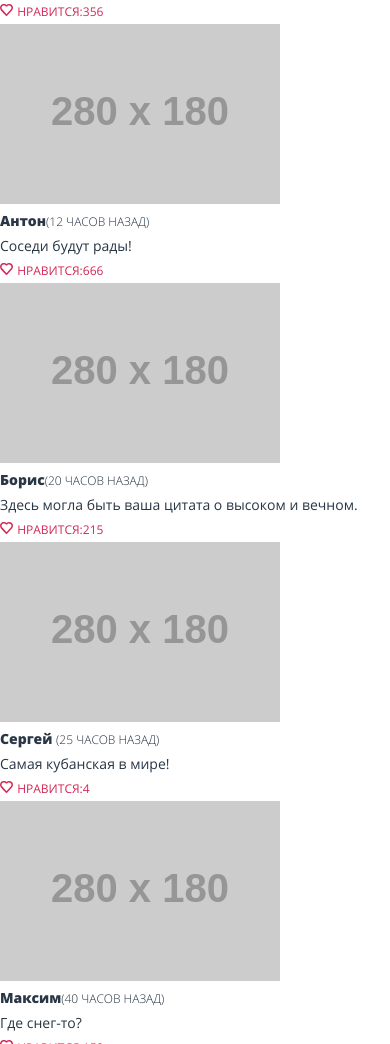
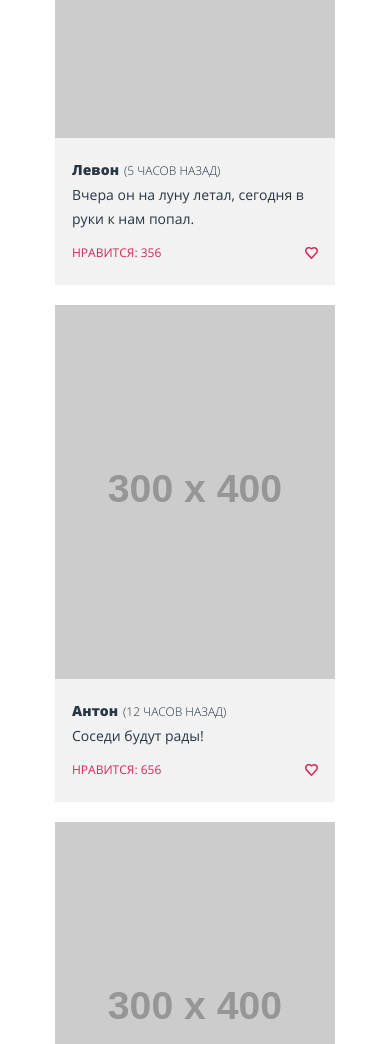
Before and after one commit to DmitryGytnikov/1477249-pink-20, a website: page source/photo.html in a window 390 px wide. Shown: the part 956-2000 px from the top of the page. Drawn offline with nearby package versions, Linux system fonts and the light colour scheme; files that its build step writes are made by us from their sources; placeholder pictures from the web are drawn by us.

Commit message:
Добавляет верстку .photo__row (адаптив) без картинок на photo.html

```diff
--- a/source/photo.html
+++ b/source/photo.html
@@ -63,8 +63,8 @@
       </div>
 
       <div class="best-today">
+        <img src="https://via.placeholder.com/320x137" width="320" height="137" alt="Панорама дня">
         <p class="best-today__mark">Панорама дня</p>
-        <img src="https://via.placeholder.com/320x137" width="320" height="137" alt="Панорама дня">
         <div class="page-main__wrapper">
           <h2 class="best-today__author">
             Анна<span class="best-today__time">(5 минут назад)</span>
@@ -77,87 +77,106 @@
         </div>
       </div>
 
-      <div class="page-main__wrapper">
-        <ul class="photo__list">
-          <li class="photo__item photo-block">
+      <div class="container">
+
+        <ul class="photo__row">
+
+          <li class="photo__column">
+            <div class="photo-block"> <!-- Добавили, чтобы задать расстояние м-ду флекс-элементами через отрицательный марджин для <ul> и <li>  -->
               <p class="photo-block__photo">
-              <img src="https://via.placeholder.com/280x180" width="280" height="180" alt="Фото">
+                <img src="https://via.placeholder.com/300x400" alt="Фото">
               </p>
               <h2 class="photo-block__author">
                 Левон<span class="photo-block__time">(5 часов назад)</span>
               </h2>
               <p class="photo-block__text">Вчера он на луну летал, сегодня в руки к нам попал.</p>
               <div class="photo-block___like like-box">
+                <span class="like-box__text">Нравится: 356</span>
                 <button class="like-box__btn" type="button" aria-label="Нравится"></button>
-              <span class="like-box__text">Нравится:356</span>
+              </div>
             </div>
           </li>
-          <li class="photo__item photo-block">
+
+          <li class="photo__column">
+            <div class="photo-block">
               <p class="photo-block__photo">
-              <img src="https://via.placeholder.com/280x180" width="280" height="180" alt="Фото">
+                <img src="https://via.placeholder.com/300x400" width="300" height="400" alt="Фото">
               </p>
               <h2 class="photo-block__author">
                 Антон<span class="photo-block__time">(12 часов назад)</span>
               </h2>
               <p class="photo-block__text">Соседи будут рады!</p>
               <div class="photo-block___like like-box">
+                <span class="like-box__text">Нравится: 656</span>
                 <button class="like-box__btn" type="button" aria-label="Нравится"></button>
-              <span class="like-box__text">Нравится:666</span>
+              </div>
             </div>
           </li>
-          <li class="photo__item photo-block">
+
+          <li class="photo__column">
+            <div class="photo-block">
               <p class="photo-block__photo">
-              <img src="https://via.placeholder.com/280x180" width="280" height="180" alt="Фото">
+                <img src="https://via.placeholder.com/300x400" width="300" height="400" alt="Фото">
               </p>
               <h2 class="photo-block__author">
                 Борис<span class="photo-block__time">(20 часов назад)</span>
               </h2>
               <p class="photo-block__text">Здесь могла быть ваша цитата о высоком и вечном.</p>
               <div class="photo-block___like like-box">
+                <span class="like-box__text">Нравится: 215</span>
                 <button class="like-box__btn" type="button" aria-label="Нравится"></button>
-              <span class="like-box__text">Нравится:215</span>
+              </div>
             </div>
           </li>
-          <li class="photo__item photo-block">
+
+          <li class="photo__column">
+            <div class="photo-block">
               <p class="photo-block__photo">
-              <img src="https://via.placeholder.com/280x180" width="280" height="180" alt="Фото">
+                <img src="https://via.placeholder.com/300x400" width="300" height="400" alt="Фото">
               </p>
               <h2 class="photo-block__author">
-              Сергей
-              <span class="photo-block__time">(25 часов назад)</span>
+                Сергей<span class="photo-block__time">(25 часов назад)</span>
               </h2>
               <p class="photo-block__text">Самая кубанская в мире!</p>
               <div class="photo-block___like like-box">
+                <span class="like-box__text">Нравится: 4</span>
                 <button class="like-box__btn" type="button" aria-label="Нравится"></button>
-              <span class="like-box__text">Нравится:4</span>
+              </div>
             </div>
           </li>
-          <li class="photo__item photo-block">
+
+          <li class="photo__column">
+            <div class="photo-block">
               <p class="photo-block__photo">
-              <img src="https://via.placeholder.com/280x180" width="280" height="180" alt="Фото">
+                <img src="https://via.placeholder.com/300x400" width="300" height="400" alt="Фото">
               </p>
               <h2 class="photo-block__author">
                 Максим<span class="photo-block__time">(40 часов назад)</span>
               </h2>
               <p class="photo-block__text">Где снег-то?</p>
               <div class="photo-block___like like-box">
+                <span class="like-box__text">Нравится: 150</span>
                 <button class="like-box__btn" type="button" aria-label="Нравится"></button>
-              <span class="like-box__text">Нравится:150</span>
+              </div>
             </div>
           </li>
-          <li class="photo__item photo-block">
+
+          <li class="photo__column">
+            <div class="photo-block">
               <p class="photo-block__photo">
-              <img src="https://via.placeholder.com/280x180" width="280" height="180" alt="Фото">
+                <img src="https://via.placeholder.com/300x400" width="300" height="400" alt="Фото">
               </p>
               <h2 class="photo-block__author">
                 Надежда<span class="photo-block__time">(45 часов назад)</span>
               </h2>
               <p class="photo-block__text">Всем GM и взаимные лайки!</p>
               <div class="photo-block___like like-box">
+                <span class="like-box__text">Нравится: 2560</span>
                 <button class="like-box__btn" type="button" aria-label="Нравится"></button>
-              <span class="like-box__text">Нравится:2560</span>
+              </div>
             </div>
           </li>
+
         </ul>
       </div>
     </section>
--- a/source/sass/blocks/like-box.scss
+++ b/source/sass/blocks/like-box.scss
@@ -1,3 +1,9 @@
+.like-box {
+  display: flex;
+  justify-content: space-between;
+  align-items: center;
+}
+
 .like-box__btn {
   width: 13px;
   height: 12px;
--- a/source/sass/blocks/photo-block.scss
+++ b/source/sass/blocks/photo-block.scss
@@ -1,23 +1,57 @@
+.photo-block {
+  background-color: #f2f2f2;
+
+  padding-bottom: 20px;
+
+  display: flex;
+  flex-direction: column;
+}
+
 .photo-block__photo {
-  margin: 0;
+  max-width: 300px;
+
+  @media (max-width: 484px) {
+    max-width: 280px;
+  }
 }
 
 .photo-block__author {
-  margin: 0;
-
   @include text (700, 14px, 24px, #283645);
   // ($font-weight, $font-size, $line-height, $color)
+
+  margin-top: 15px;
+  padding: 0 27px;
+
+  @media (max-width: 484px) {
+    padding: 0 17px;
+  }
 }
 
 .photo-block__time {
   @include text (300, 12px, 24px, #283645);
   // ($font-weight, $font-size, $line-height, $color)
   text-transform: uppercase;
+
+  margin-left: 5px;
 }
 
 .photo-block__text {
-  margin: 0;
-
   @include text (400, 14px, 24px, #283645);
   // ($font-weight, $font-size, $line-height, $color)
+
+  margin-bottom: 10px;
+  padding: 0 27px;
+  flex: 1 1 auto;
+
+  @media (max-width: 484px) {
+    padding: 0 17px;
+  }
 }
+
+.photo-block___like {
+  padding: 0 27px;
+
+  @media (max-width: 484px) {
+    padding: 0 17px;
+  }
+}
--- a/source/sass/blocks/photo.scss
+++ b/source/sass/blocks/photo.scss
@@ -66,6 +66,32 @@
 
 // //////////////////////////////////////////////////////////// //
 
-// .photo__list {
+.photo__row {
+  display: flex;
+  flex-wrap: wrap;
+  margin: 0 -10px;
 
-// }
+  @media (max-width: 720px) {
+    justify-content: space-around;
+  }
+}
+
+.photo__column {
+  flex: 0 1 33.333%;
+  padding: 0 10px;
+  margin-bottom: 54px;
+  display: flex;
+
+  @media (max-width: 720px) {
+    flex: 0 1 320px;
+    margin-bottom: 20px;
+  }
+
+  @media (max-width: 659px) {
+    flex: 0 1 50%;
+  }
+
+  @media (max-width: 484px) {
+    flex: 0 1 300px;
+  }
+}
```
Lines whose indentation alone changed are shown as unchanged.
